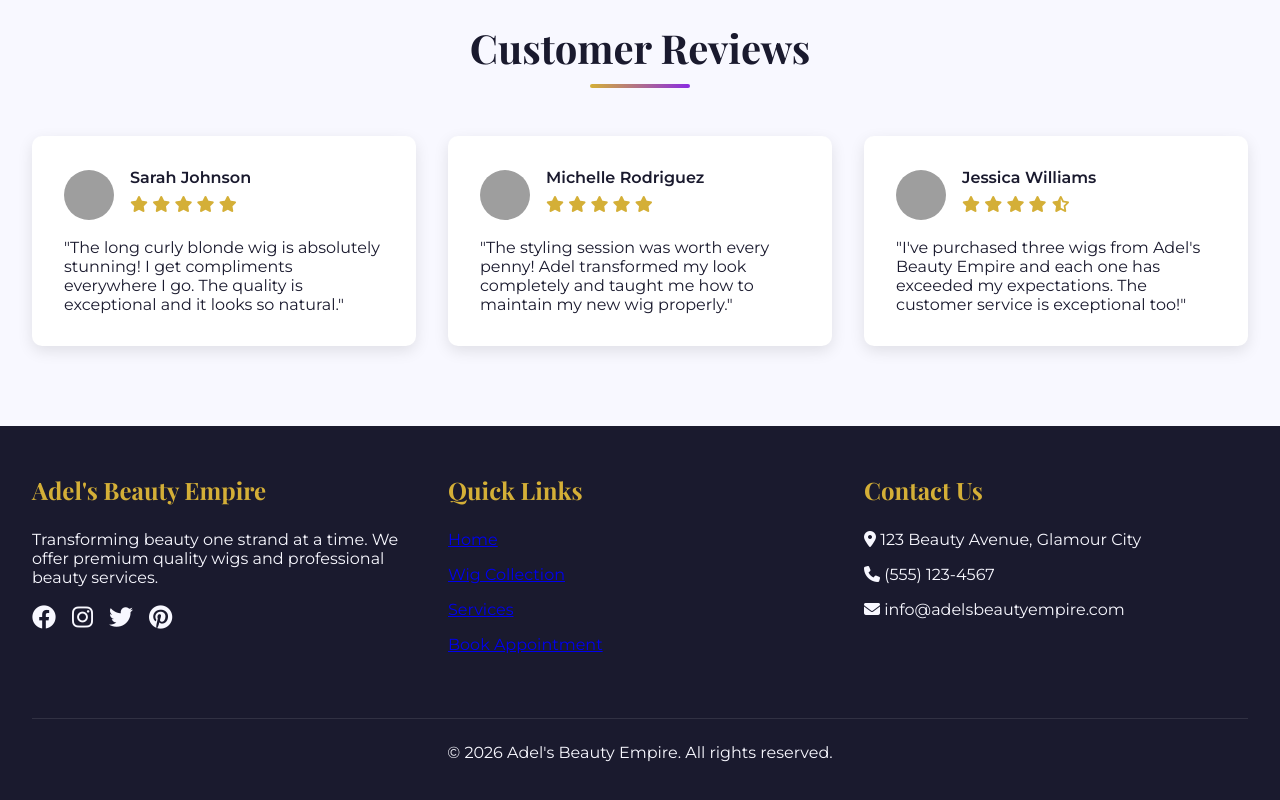
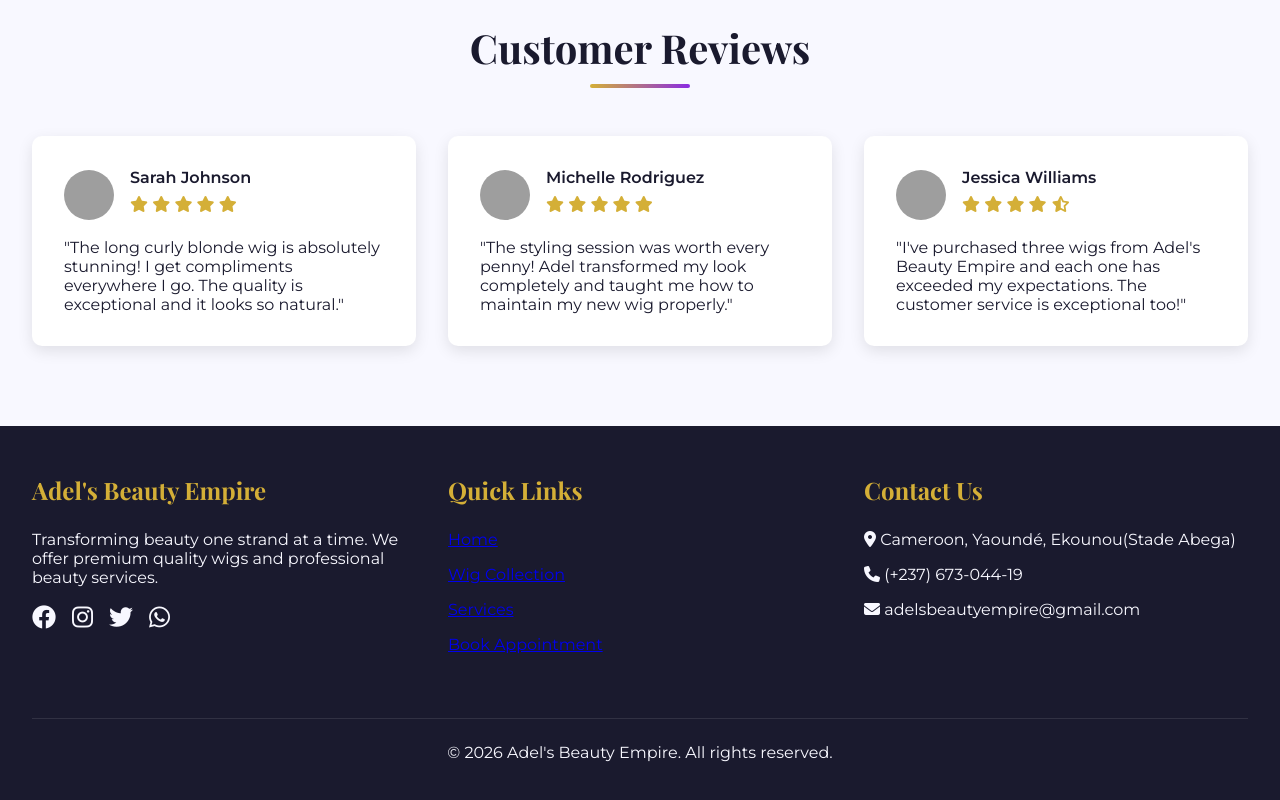
Before and after one commit to Itz-Caseay/Adels_Beauty_Empire, a plain HTML site: page index.html in a window 1280 px wide. Shown: the part 3222-4022 px from the top of the page. Drawn offline with nearby package versions, Linux system fonts and the light colour scheme; grey boxes are pictures that could not be loaded.

```diff
--- a/index.html
+++ b/index.html
@@ -268,7 +268,7 @@
                     <a href="#"><i class="fab fa-facebook"></i></a>
                     <a href="#"><i class="fab fa-instagram"></i></a>
                     <a href="#"><i class="fab fa-twitter"></i></a>
-                    <a href="#"><i class="fab fa-pinterest"></i></a>
+                    <a href="#"><i class="fab fa-whatsapp"></i></a>
                 </div>
             </div>
 
@@ -282,9 +282,9 @@
 
             <div class="footer-section">
                 <h3>Contact Us</h3>
-                <p><i class="fas fa-map-marker-alt"></i> 123 Beauty Avenue, Glamour City</p>
-                <p><i class="fas fa-phone"></i> (555) 123-4567</p>
-                <p><i class="fas fa-envelope"></i> info@adelsbeautyempire.com</p>
+                <p><i class="fas fa-map-marker-alt"></i> Cameroon, Yaoundé, Ekounou(Stade Abega)</p>
+                <p><i class="fas fa-phone"></i> (+237) 673-044-19</p>
+                <p><i class="fas fa-envelope"></i> adelsbeautyempire@gmail.com</p>
             </div>
         </div>
 
```
